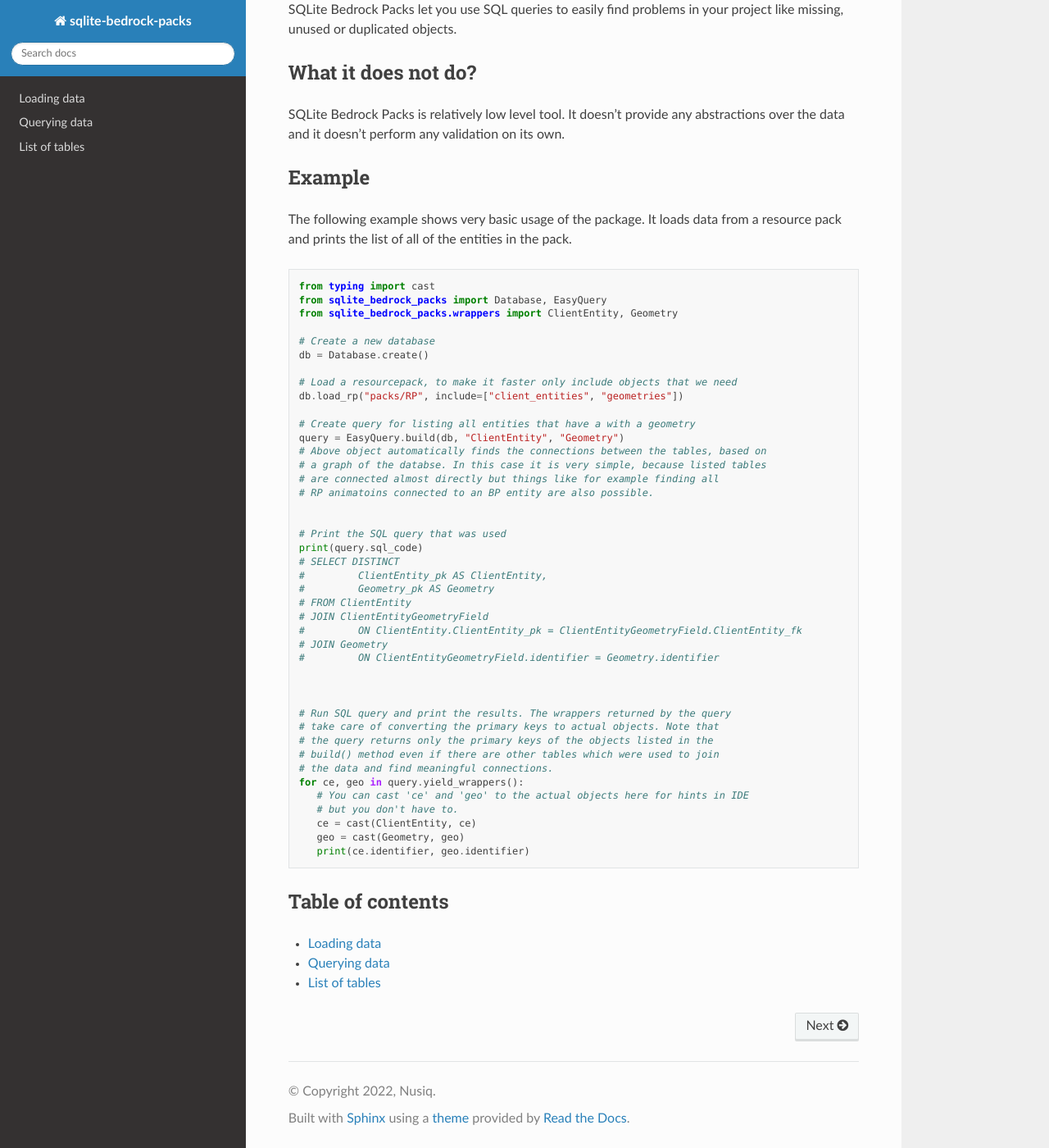
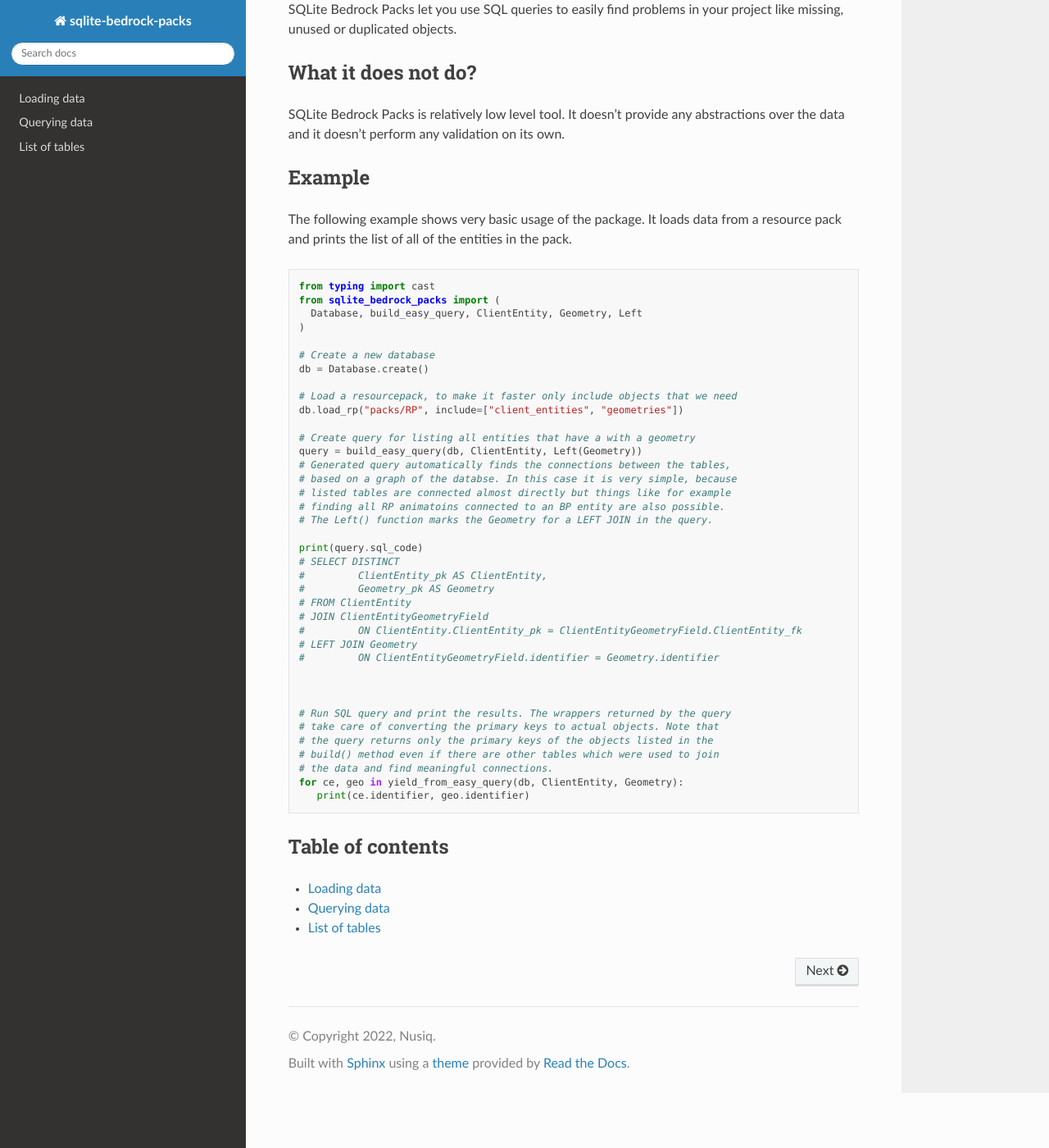
Before and after one commit to Nusiq/sqlite_bedrock_packs, a Sphinx documentation site: the page built from docs/index.rst, in a window 1280 px wide and 1400 px high, scrolled down 792 px. Shown: the whole window at 82% size. Built offline with Sphinx 7.4.7 and the Read the Docs theme 2.0.0, drawn with Linux system fonts in a browser that asks for light colours.

Commit message:
Version 3.0.0 update: - the data classes that mirrror the database are dynamically generated on module import - removed the EasyQuery object and replaced it with functions - new functions are now properly type-annotated which means that the results of the yield_from_easy_query don't need to be casted to their proper types anymore.

```diff
--- a/docs/index.rst
+++ b/docs/index.rst
@@ -48,48 +48,44 @@ a resource pack and prints the list of all of the entities in the pack.
 
 .. code-block:: Python
 
-   from typing import cast
-   from sqlite_bedrock_packs import Database, EasyQuery
-   from sqlite_bedrock_packs.wrappers import ClientEntity, Geometry
+  from typing import cast
+  from sqlite_bedrock_packs import (
+    Database, build_easy_query, ClientEntity, Geometry, Left
+  )
 
-   # Create a new database
-   db = Database.create()
+  # Create a new database
+  db = Database.create()
 
-   # Load a resourcepack, to make it faster only include objects that we need
-   db.load_rp("packs/RP", include=["client_entities", "geometries"])
+  # Load a resourcepack, to make it faster only include objects that we need
+  db.load_rp("packs/RP", include=["client_entities", "geometries"])
 
-   # Create query for listing all entities that have a with a geometry
-   query = EasyQuery.build(db, "ClientEntity", "Geometry")
-   # Above object automatically finds the connections between the tables, based on
-   # a graph of the databse. In this case it is very simple, because listed tables
-   # are connected almost directly but things like for example finding all
-   # RP animatoins connected to an BP entity are also possible.
+  # Create query for listing all entities that have a with a geometry
+  query = build_easy_query(db, ClientEntity, Left(Geometry))
+  # Generated query automatically finds the connections between the tables,
+  # based on a graph of the databse. In this case it is very simple, because
+  # listed tables are connected almost directly but things like for example
+  # finding all RP animatoins connected to an BP entity are also possible.
+  # The Left() function marks the Geometry for a LEFT JOIN in the query.
 
-
-   # Print the SQL query that was used
-   print(query.sql_code)
-   # SELECT DISTINCT
-   #         ClientEntity_pk AS ClientEntity,
-   #         Geometry_pk AS Geometry
-   # FROM ClientEntity
-   # JOIN ClientEntityGeometryField
-   #         ON ClientEntity.ClientEntity_pk = ClientEntityGeometryField.ClientEntity_fk
-   # JOIN Geometry
-   #         ON ClientEntityGeometryField.identifier = Geometry.identifier
+  print(query.sql_code)
+  # SELECT DISTINCT
+  #         ClientEntity_pk AS ClientEntity,
+  #         Geometry_pk AS Geometry
+  # FROM ClientEntity
+  # JOIN ClientEntityGeometryField
+  #         ON ClientEntity.ClientEntity_pk = ClientEntityGeometryField.ClientEntity_fk
+  # LEFT JOIN Geometry
+  #         ON ClientEntityGeometryField.identifier = Geometry.identifier
 
 
 
-   # Run SQL query and print the results. The wrappers returned by the query
-   # take care of converting the primary keys to actual objects. Note that
-   # the query returns only the primary keys of the objects listed in the
-   # build() method even if there are other tables which were used to join
-   # the data and find meaningful connections.
-   for ce, geo in query.yield_wrappers():
-      # You can cast 'ce' and 'geo' to the actual objects here for hints in IDE
-      # but you don't have to.
-      ce = cast(ClientEntity, ce)
-      geo = cast(Geometry, geo)
-      print(ce.identifier, geo.identifier)
+  # Run SQL query and print the results. The wrappers returned by the query
+  # take care of converting the primary keys to actual objects. Note that
+  # the query returns only the primary keys of the objects listed in the
+  # build() method even if there are other tables which were used to join
+  # the data and find meaningful connections.
+  for ce, geo in yield_from_easy_query(db, ClientEntity, Geometry):
+     print(ce.identifier, geo.identifier)
 
 
 
--- a/setup.cfg
+++ b/setup.cfg
@@ -30,4 +30,6 @@ where = src
 
 
 [options.package_data]
-sqlite_bedrock_packs = py.typed
+sqlite_bedrock_packs =
+    py.typed
+    *.pyi
```
Also changed, not shown: docs/queries.rst (+5 -2 lines), 3 other files.
